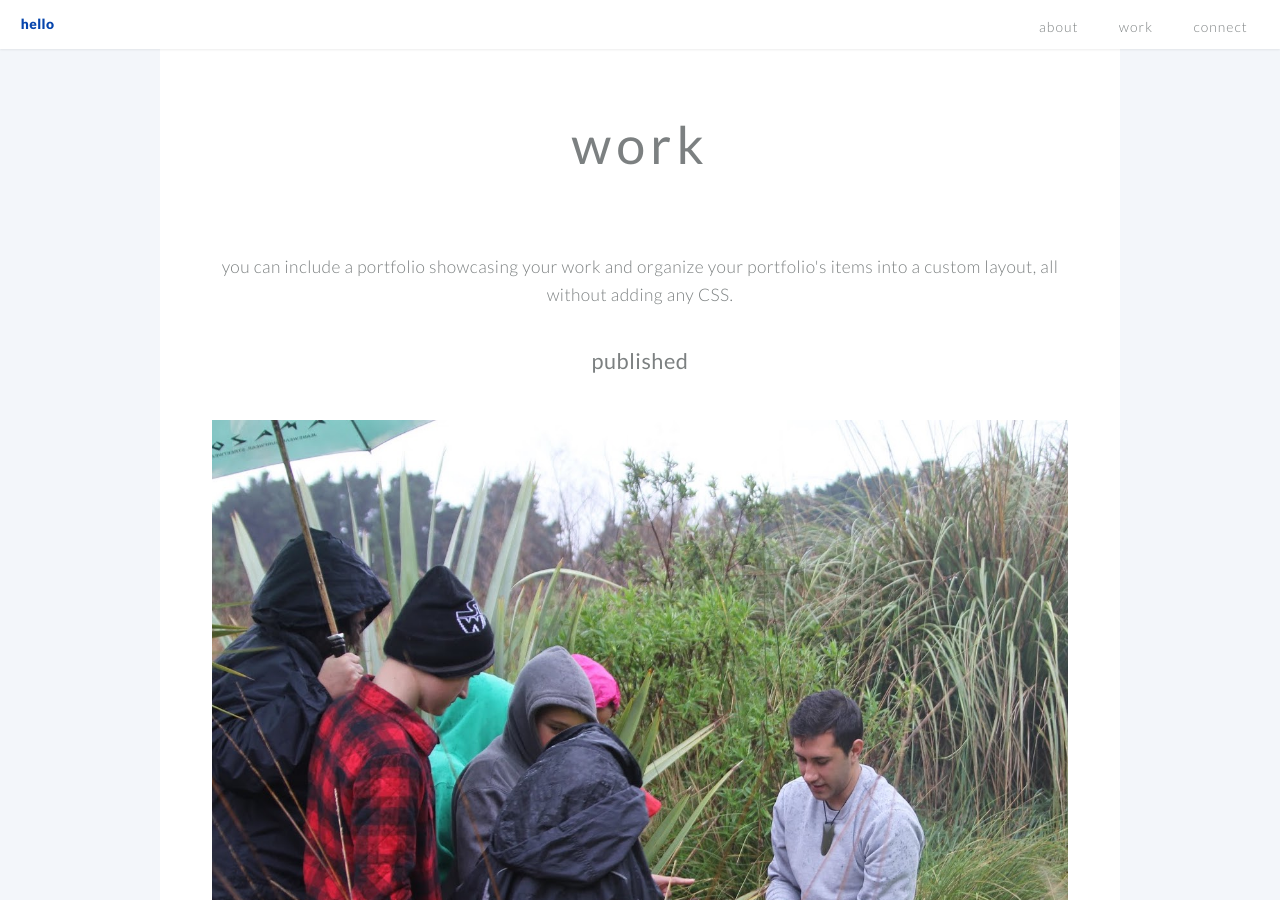
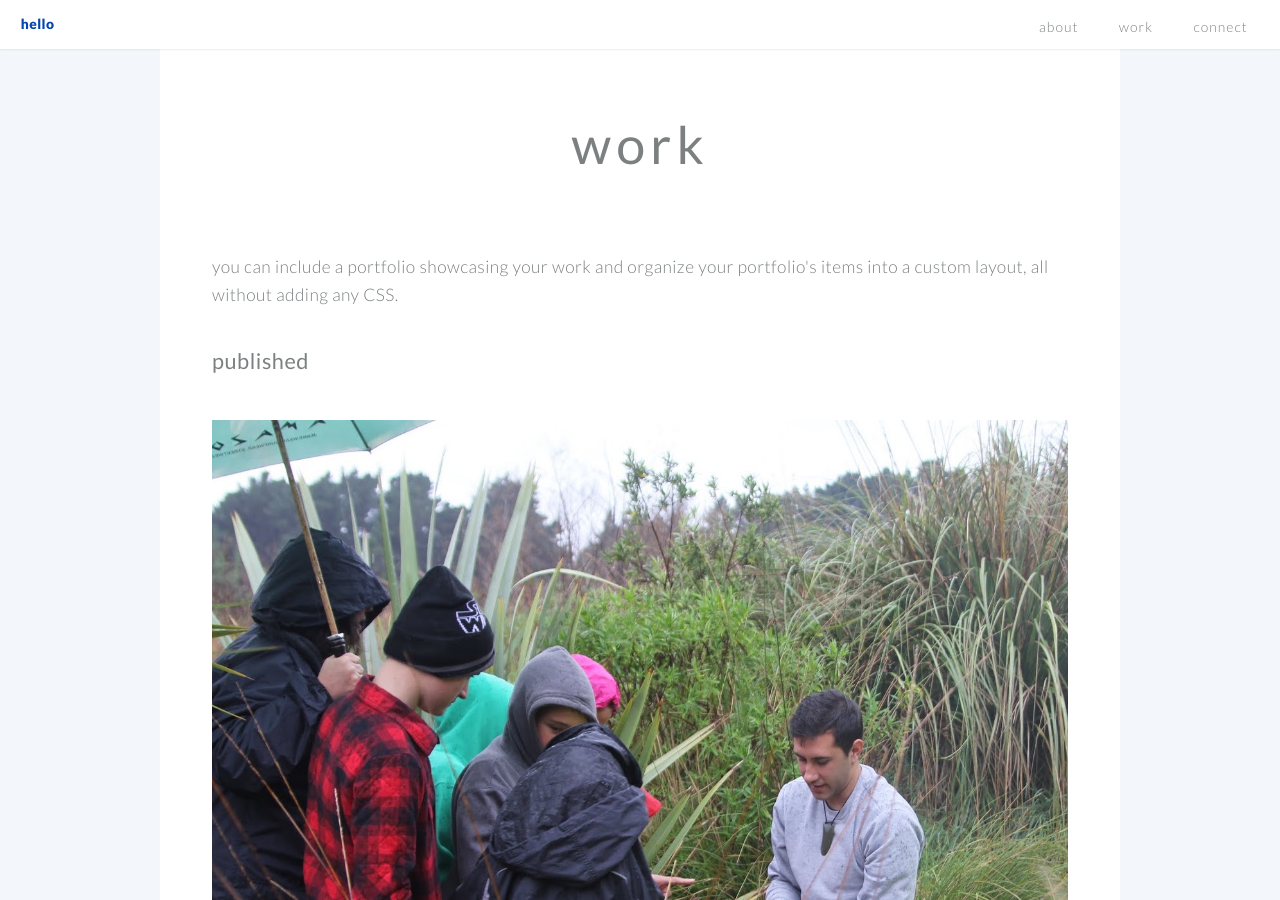
Before and after one commit to aislingrayne/aislingrayne.github.io, a Jekyll site: the page built from index.md, in a window 1280 px wide and 900 px high, scrolled down 1871 px. Built offline with Jekyll 4.4.1, drawn with Linux system fonts in a browser that asks for light colours.

Commit message:
Update hello-default.html

```diff
--- a/_layouts/hello-default.html
+++ b/_layouts/hello-default.html
@@ -115,7 +115,7 @@
 
             <!-- section: work-->
             {% if page.portfolio %}
-            <section class="wrapper style3 container special" id="{{ page.portfolio }}">
+            <section class="wrapper style3 container special" style="text-align:left" id="{{ page.portfolio }}">
 					      <header class="special">
                   <h2><strong>{{ page.portfolio }}</strong></h2>
                 </header>
@@ -128,7 +128,7 @@
                           </div>
 
                           {% for items in categories.items %}
-                          <div class="12u item" style="text-align:left">
+                          <div class="12u item">
                             <section>
                               <div class="image featured">
                                   <img src="{{ items.image }}" alt="" />
```
